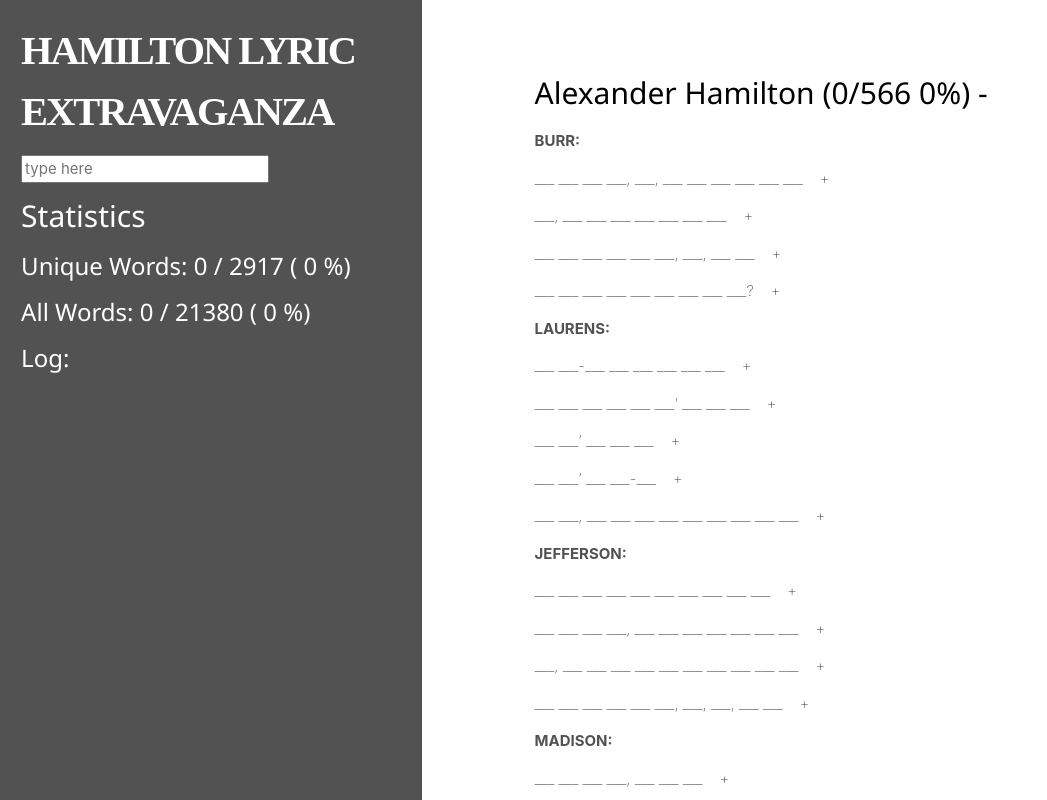
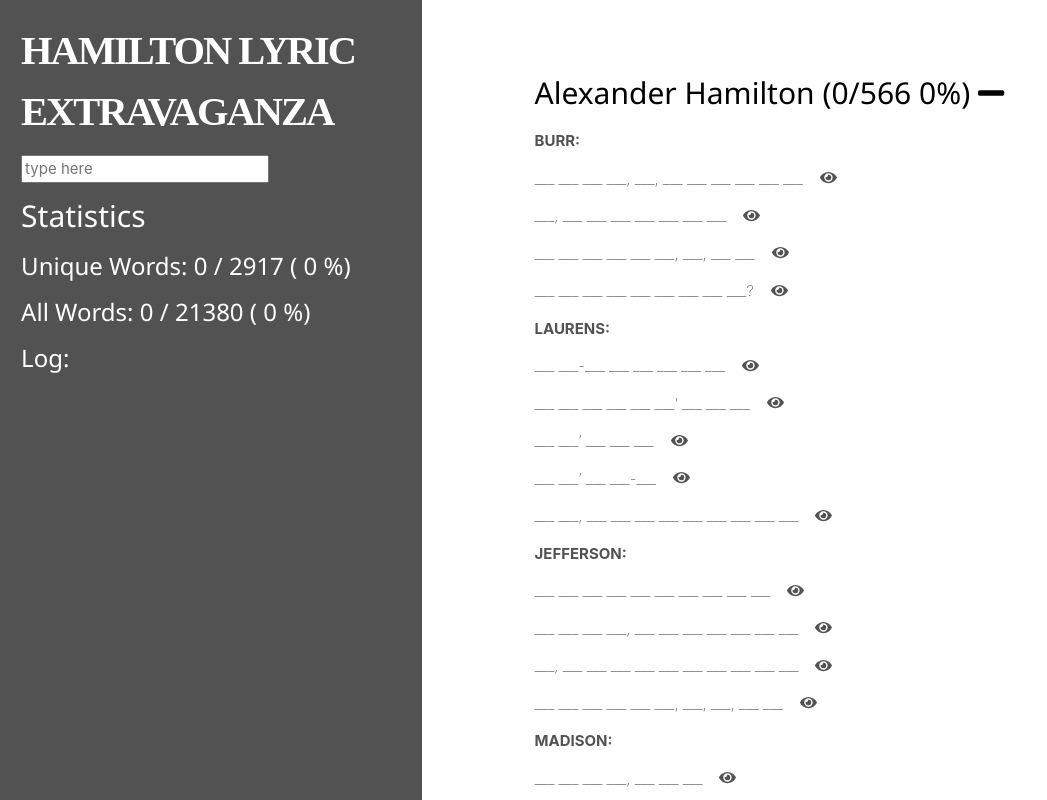
Before and after one commit to hovermeyer/musical-extravaganza, a React (Create React App) app: page / in a window 1280 px wide. Shown: the top 800 px of the page, without its empty margins (0-1047 px from the left). Built offline with nearby package versions, Linux system fonts and the light colour scheme.

Commit message:
Use FontAwesome icons

```diff
--- a/package.json
+++ b/package.json
@@ -6,6 +6,10 @@
     "@testing-library/jest-dom": "^5.11.4",
     "@testing-library/react": "^11.1.0",
     "@testing-library/user-event": "^12.1.10",
+    "@fortawesome/fontawesome-free": "^5.15.4",
+    "@fortawesome/fontawesome-svg-core": "^1.2.36",
+    "@fortawesome/free-solid-svg-icons": "^5.15.4",
+    "@fortawesome/react-fontawesome": "^0.1.15",
     "react": "^17.0.2",
     "react-dom": "^17.0.2",
     "react-scripts": "4.0.3",
--- a/src/Components/Line/Line.js
+++ b/src/Components/Line/Line.js
@@ -1,6 +1,8 @@
 import React, { Component } from "react"
 import "./Line.css"
 
+import { FontAwesomeIcon } from '@fortawesome/react-fontawesome'
+import { faEye } from '@fortawesome/free-solid-svg-icons'
 
 class Line extends Component {
 
@@ -35,7 +37,7 @@
     if (this.props.peek) {
       return "(" + this.getLine(this.props.format, this.props.words) + ")"
     } else {
-      return "+"
+      return <FontAwesomeIcon icon={faEye} />
     }
   }
 
--- a/src/Components/Song/Song.js
+++ b/src/Components/Song/Song.js
@@ -2,6 +2,8 @@
 import Line from '../Line/Line.js'
 import './Song.css'
 
+import { FontAwesomeIcon } from '@fortawesome/react-fontawesome'
+import { faMinus, faPlus } from '@fortawesome/free-solid-svg-icons'
 
 class Song extends Component {
 
@@ -32,9 +34,10 @@
 
   renderAction() {
     if (this.props.isHide) {
-      return <a onClick={this.changeSongVisibility}>-</a>
+      // return <a onClick={this.changeSongVisibility}>-</a>
+      return <a onClick={this.changeSongVisibility}><FontAwesomeIcon icon={faMinus} /></a>
     } else {
-      return <a onClick={this.changeSongVisibility} >+</a>
+      return <a onClick={this.changeSongVisibility} ><FontAwesomeIcon icon={faPlus} /></a>
     }
   }
 
```
Also changed, not shown: 1 other file (tests, documents, lock files or other folders).
